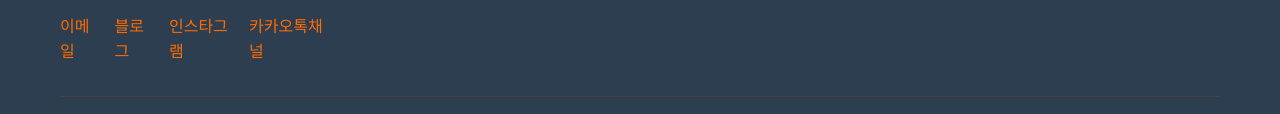
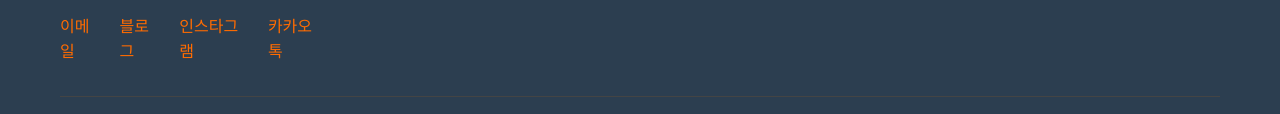
Before and after one commit to forfafa/main, a plain HTML site: page index.html in a window 1280 px wide. Shown: the part 6323-6437 px from the top of the page. Drawn offline with Linux system fonts and the light colour scheme; a web font is replaced by a local one.

Commit message:
index.html

```diff
--- a/index.html
+++ b/index.html
@@ -1633,7 +1633,7 @@ j=d.createElement(s),dl=l!='dataLayer'?'&l='+l:'';j.async=true;j.src=
                         <a href="mailto:forfafa.official@gmail.com" style="color: #FF6B00; text-decoration: none;">이메일</a>
                         <a href="https://blog.naver.com/forfafa" style="color: #FF6B00; text-decoration: none;">블로그</a>
                         <a href="https://instagram.com/forfafa.official" style="color: #FF6B00; text-decoration: none;">인스타그램</a>
-                        <a href="http://pf.kakao.com/_iRxmFn" target="_blank" style="color: #FF6B00; text-decoration: none;">카카오톡채널</a>
+                        <a href="http://pf.kakao.com/_iRxmFn" target="_blank" style="color: #FF6B00; text-decoration: none;">카카오톡</a>
                     </div>
                 </div>
 
```
